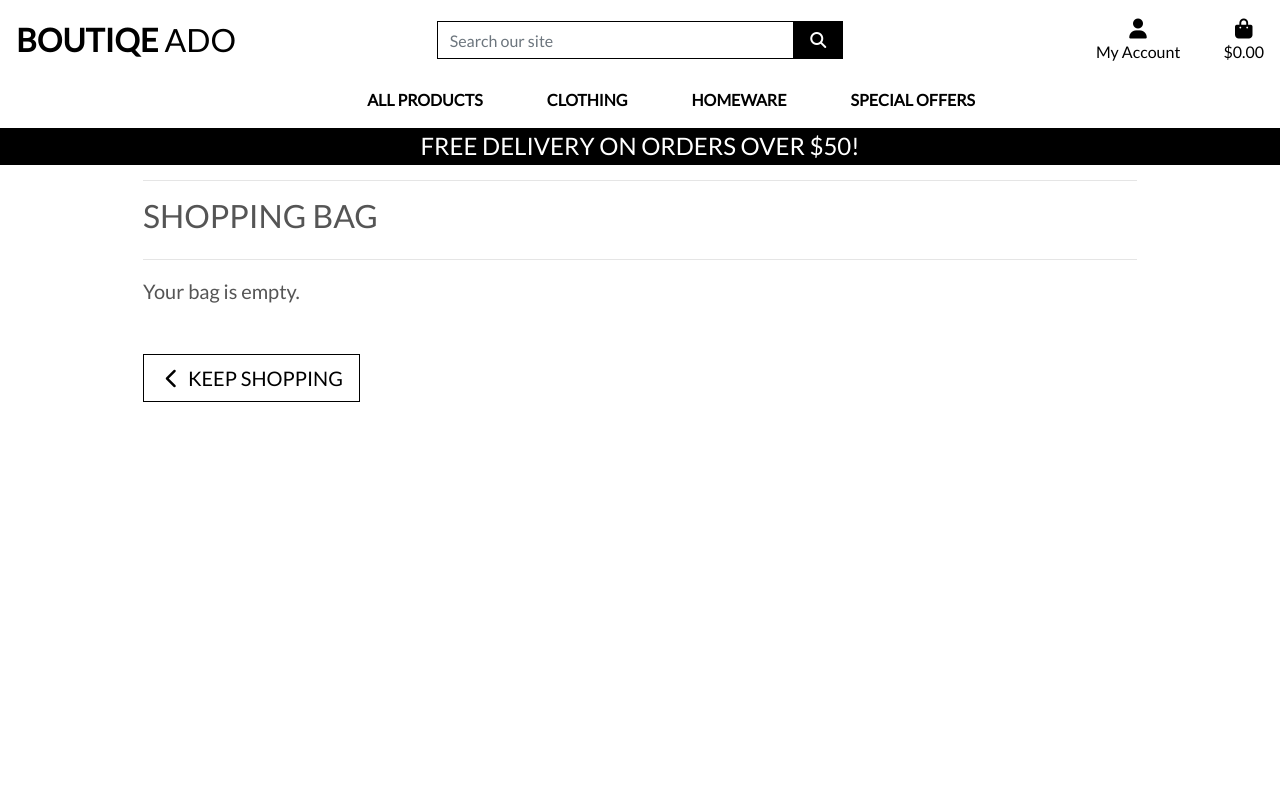
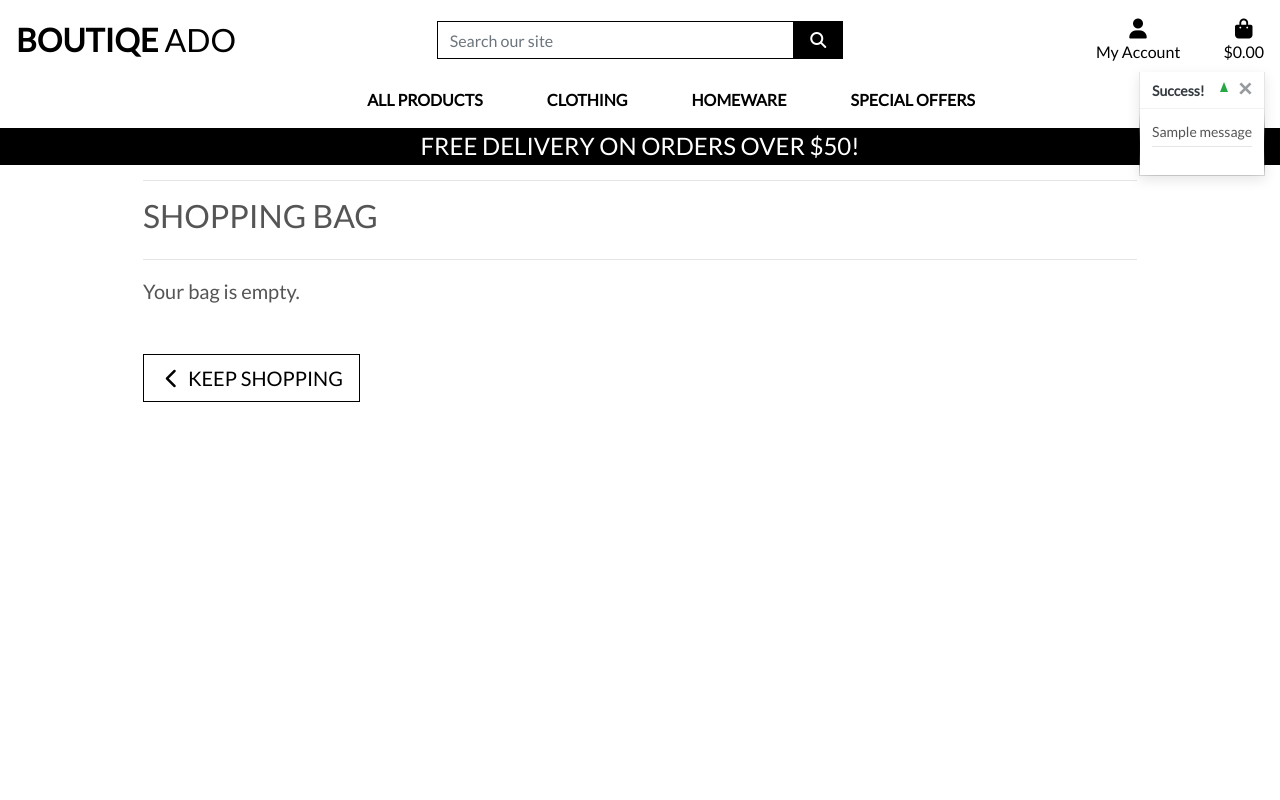
Before and after one commit to farah1979/boutiqe-ado-v1, a Django app: page /bag/ in a window 1280 px wide. Run offline with Django 3.2, Linux system fonts and the light colour scheme; tables that the repository leaves empty hold one stand-in row (values such as "Sample post"); one stand-in notice (Sample message) is shown; some libraries are stand-ins or nearby versions.

Commit message:
added notification css, additional messages

```diff
--- a/bag/views.py
+++ b/bag/views.py
@@ -1,4 +1,7 @@
-from django.shortcuts import render, redirect, reverse, HttpResponse
+from django.shortcuts import render, redirect, reverse, HttpResponse, get_object_or_404
+from django.contrib import messages
+
+from products.models import Product
 
 # Create your views here.
 
@@ -11,6 +14,7 @@ def view_bag(request):
 def add_to_bag(request, item_id):
     """ Add a quantity of the specified product to the shopping bag """
 
+    product = get_object_or_404(Product, pk=item_id)
     quantity = int(request.POST.get('quantity'))
     redirect_url = request.POST.get('redirect_url')
     size = None
@@ -22,15 +26,22 @@ def add_to_bag(request, item_id):
         if item_id in list(bag.keys()):
             if size in bag[item_id]['items_by_size'].keys():
                 bag[item_id]['items_by_size'][size] += quantity
+                messages.success(request, f'Updated size {size.upper()} {product.name} quantity to {bag[item_id]["items_by_size"][size]}')
             else:
                 bag[item_id]['items_by_size'][size] = quantity
+                messages.success(request, f'Added size {size.upper()} {product.name} to your bag')
+
         else:
             bag[item_id] = {'items_by_size': {size: quantity}}
+            messages.success(request, f'Added size {size.upper()} {product.name} to your bag')
+
     else:
         if item_id in list(bag.keys()):
             bag[item_id] += quantity
+            messages.success(request, f'Updated {product.name} quantity {bag[item_id]}')
         else:
             bag[item_id] = quantity
+            messages.success(request, f'Added {product.name} to your bag')
 
     request.session['bag'] = bag
     return redirect(redirect_url)
@@ -39,6 +50,7 @@ def add_to_bag(request, item_id):
 def adjust_bag(request, item_id):
     """Adjust the quantity of the specified product to the specified amount"""
 
+    product = get_object_or_404(Product, pk=item_id)
     quantity = int(request.POST.get('quantity'))
     size = None
     if 'product_size' in request.POST:
@@ -48,15 +60,21 @@ def adjust_bag(request, item_id):
     if size:
         if quantity > 0:
             bag[item_id]['items_by_size'][size] = quantity
+            messages.success(request, f'Updated size {size.upper()} {product.name} quantity to {bag[item_id]["items_by_size"][size]}')
+
         else:
             del bag[item_id]['items_by_size'][size]
             if not bag[item_id]['items_by_size']:
                 bag.pop(item_id)
+            messages.success(request, f'Removed {size.upper()} {product.name} from the bag')
+
     else:
         if quantity > 0:
             bag[item_id] = quantity
+            messages.success(request, f'Updated {product.name} quantity {bag[item_id]}')
         else:
             bag.pop(item_id)
+            messages.success(request, f'Removed {product.name} from the bag')
 
     request.session['bag'] = bag
     return redirect(reverse('view_bag'))
@@ -66,6 +84,7 @@ def remove_from_bag(request, item_id):
     """Remove the item from the shopping bag"""
 
     try:
+        product = get_object_or_404(Product, pk=item_id)
         size = None
         if 'product_size' in request.POST:
             size = request.POST['product_size']
@@ -75,11 +94,15 @@ def remove_from_bag(request, item_id):
             del bag[item_id]['items_by_size'][size]
             if not bag[item_id]['items_by_size']:
                 bag.pop(item_id)
+            messages.success(request, f'Removed {size.upper()} {product.name} from the bag')
+
         else:
             bag.pop(item_id)
+        messages.success(request, f'Removed {product.name} from the bag')
 
         request.session['bag'] = bag
         return HttpResponse(status=200)
 
     except Exception as e:
+        messages.error(request, f'Error removing item: {e}')
         return HttpResponse(status=500)
--- a/boutiqe_ado/settings.py
+++ b/boutiqe_ado/settings.py
@@ -79,6 +79,8 @@ TEMPLATES = [
         },
     },
 ]
+
+MESSAGE_STORAGE = 'django.contrib.messages.storage.session.SessionStorage'
 
 AUTHENTICATION_BACKENDS = [
     # Needed to login by username in Django admin, regardless of `allauth`
--- a/static/css/base.css
+++ b/static/css/base.css
@@ -94,6 +94,72 @@ a.category-badge > span.badge:hover {
     bottom: 10px;
     right: 10px;
 }
+
+.message-container {
+    position: fixed;
+    top: 72px;
+    right: 15px;
+    z-index: 9999999999;
+}
+
+.custom-toast {
+    overflow: visible;
+}
+
+.custom-coppar {
+    height: 2px;
+}
+
+/* from css :https://css-tricks.com/snippets/css/css-triangle/ */
+.arrow-up {
+    width: 0;
+    height: 0;
+    border-left: 4px transparent solid;
+    border-right: 4px transparent solid;
+    border-bottom: 10px solid black;
+    position: absolute;
+    top: 10px;
+    right: 36px
+}
+
+/* Convenience classes - colors copied from Bootstrap */
+.arrow-primary {
+    border-bottom-color: #007bff !important;
+}
+
+.arrow-secondary {
+    border-bottom-color: #6c757d !important;
+}
+
+.arrow-success {
+    border-bottom-color: #28a745 !important;
+}
+
+.arrow-danger {
+    border-bottom-color: #dc3545 !important;
+}
+
+.arrow-warning {
+    border-bottom-color: #ffc107 !important;
+}
+
+.arrow-info {
+    border-bottom-color: #17a2b8 !important;
+}
+
+.arrow-light {
+    border-bottom-color: #f8f9fa !important;
+}
+
+.arrow-dark {
+    border-bottom-color: #343a40 !important;
+}
+
+.bag-notification-wrapper {
+    height: 100px;
+    overflow-x: hidden;
+    overflow-y: auto;
+}
 /* -------------------------------- Media Queries */
 
 /* Slightly larger container on xl screens */
--- a/templates/base.html
+++ b/templates/base.html
@@ -121,8 +121,23 @@
     </div>
 </header>
 
-{% if massages %}
-<div class="massage-container"></div>
+
+    {% if messages %}
+        <div class="message-container">
+            {% for message in messages %}
+                {% with message.level as level %}
+                    {% if level == 40 %}
+                        {% include 'includes/toasts/toast_error.html' %}
+                    {% elif level == 30 %}
+                        {% include 'includes/toasts/toast_warning.html' %}
+                    {% elif level == 25 %}
+                        {% include 'includes/toasts/toast_success.html' %}
+                    {% else %}
+                        {% include 'includes/toasts/toast_info.html' %}
+                    {% endif %}
+                {% endwith %}
+            {% endfor %}
+        </div>
     {% endif %}
 
     {% block page_header %}
@@ -132,7 +147,10 @@
     {% endblock %}
 
     {% block postloadjs %}
+    <script type="text/javascript">
+        $('.toast').toast('show');
+    </script>
     {% endblock %}
+
 </body>
-
 </html>
--- /dev/null
+++ b/templates/includes/toasts/toast_success.html
@@ -0,0 +1,54 @@
+<div class="toast custom-toast rounded-0 border-top-0" data-autohide="false">
+    <div class="arrow-up arrow-success"></div>
+    <div class="w-100 toast-capper bg-success"></div>
+    <div class="toast-header bg-white text-dark">
+        <strong class="mr-auto">Success!</strong>
+        <button type="button" class="ml-2 mb-1 close text-dark" data-dismiss="toast" aria-label="Close">
+            <span aria-hidden="true">&times;</span>
+        </button>
+    </div>
+    <div class="toast-body bg-white">
+        <div class="row">
+            <div class="col">
+                {{ message }}
+                <hr class="mt-1 mb-3">
+            </div>
+        </div>
+        {% if grand_total %}
+            <p class="logo-font bg-white text-black py-1">Your Bag ({{ product_count }})</p>
+            <div class="bag-notification-wrapper">
+                {% for item in bag_items %}
+                    <div class="row">
+                        <div class="col-3 my-1">
+                            <img class="w-100" src="{{ item.product.image.url }}">
+                        </div>
+                        <div class="col-9">
+                            <p class="my-0"><strong>{{ item.product.name }}</strong></p>
+                            <p class="my-0 small">Size: {% if item.product.has_sizes %}{{ item.size|upper }}{% else %}N/A{% endif %}</p>
+                            <p class="my-0 small text-muted">Qty: {{ item.quantity }}</p>
+                        </div>
+                    </div>
+                {% endfor %}
+            </div>
+            <div class="row">
+                <div class="col">
+                    <strong><p class="mt-3 mb-1 text-black">
+                        Total{% if free_delivery_delta > 0 %} (Exc. delivery){% endif %}:
+                        <span class="float-right">${{ total|floatformat:2 }}</span>
+                    </p></strong>
+                    {% if free_delivery_delta > 0 %}
+                        <p class="mb-0 p-2 bg-warning shadow-sm text-black text-center">
+                            Spend <strong>${{ free_delivery_delta }}</strong> more to get free next day delivery!
+                        </p>
+                    {% endif %}
+                    <a href="{% url 'view_bag' %}" class="btn btn-black btn-block rounded-0">
+                        <span class="text-uppercase">Go To Secure Checkout</span>
+                        <span class="icon">
+                            <i class="fas fa-lock"></i>
+                        </span>
+                    </a>
+                </div>
+            </div>
+        {% endif %}
+    </div>
+</div>
```
Also changed, not shown: templates/includes/toasts/toast_error.html (added, +13 -0 lines), templates/includes/toasts/toast_info.html (added, +13 -0 lines), templates/includes/toasts/toast_warning.html (added, +13 -0 lines). Lines whose indentation alone changed are shown as unchanged.
